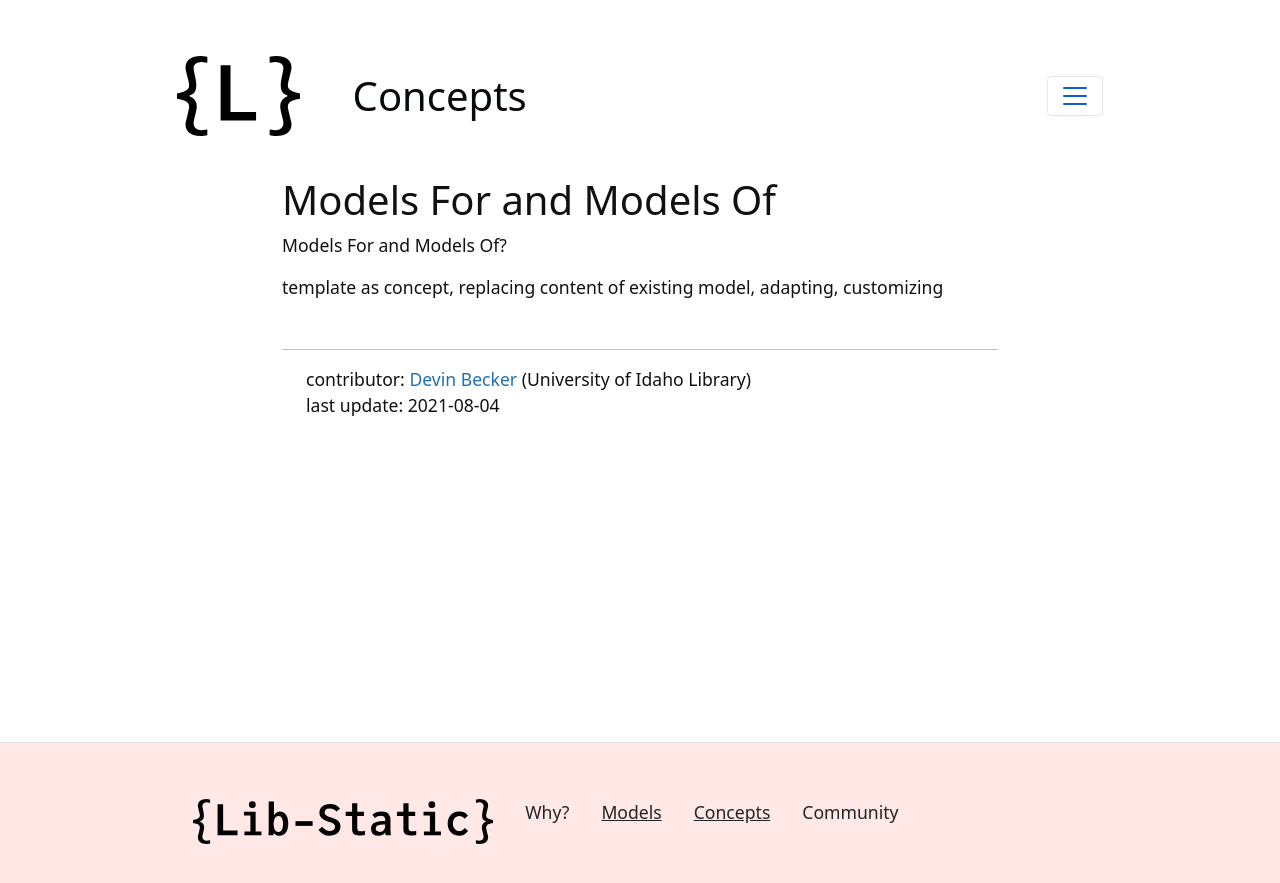
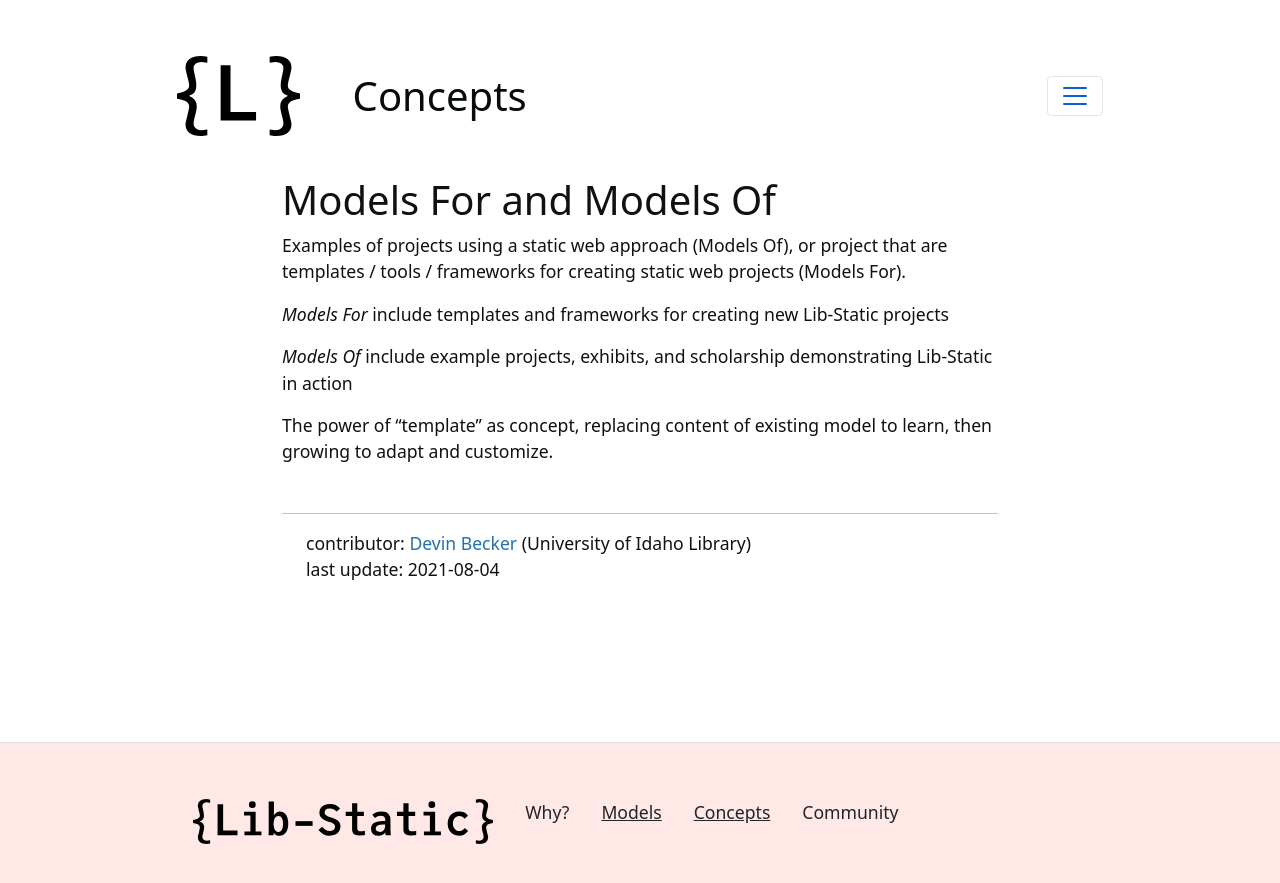
Before and after one commit to lib-static/lib-static.github.io, a Jekyll site: the page built from content/_concepts/models.md, in a window 1280 px wide. Shown: the top 883 px of the page. Built offline with Jekyll 4.4.1, drawn with Linux system fonts in a browser that asks for light colours.

Commit message:
models clarification

```diff
--- a/content/_concepts/models.md
+++ b/content/_concepts/models.md
@@ -5,6 +5,10 @@ updated: 2021-08-04
 type: Concepts
 ---
 
-Models For and Models Of?
+Examples of projects using a static web approach (Models Of), or project that are templates / tools / frameworks for creating static web projects (Models For).
 
-template as concept, replacing content of existing model, adapting, customizing
+*Models For* include templates and frameworks for creating new Lib-Static projects
+
+*Models Of* include example projects, exhibits, and scholarship demonstrating Lib-Static in action
+
+The power of "template" as concept, replacing content of existing model to learn, then growing to adapt and customize.
--- a/pages/models.html
+++ b/pages/models.html
@@ -5,6 +5,8 @@ nav_order: 2
 section: Models
 foot: js/models.html
 ---
+
+<p>A curated directory of projects using a static web approach <em>(Models Of)</em>, templates / frameworks for creating new projects <em>(Models For)</em>, and helpful utilities for Lib-Static development <em>(Tools)</em>.</p>
 
 <div id="documentList">
     {% assign listDocs = site.models | where_exp: 'i','i.ignore != true' %}
```
